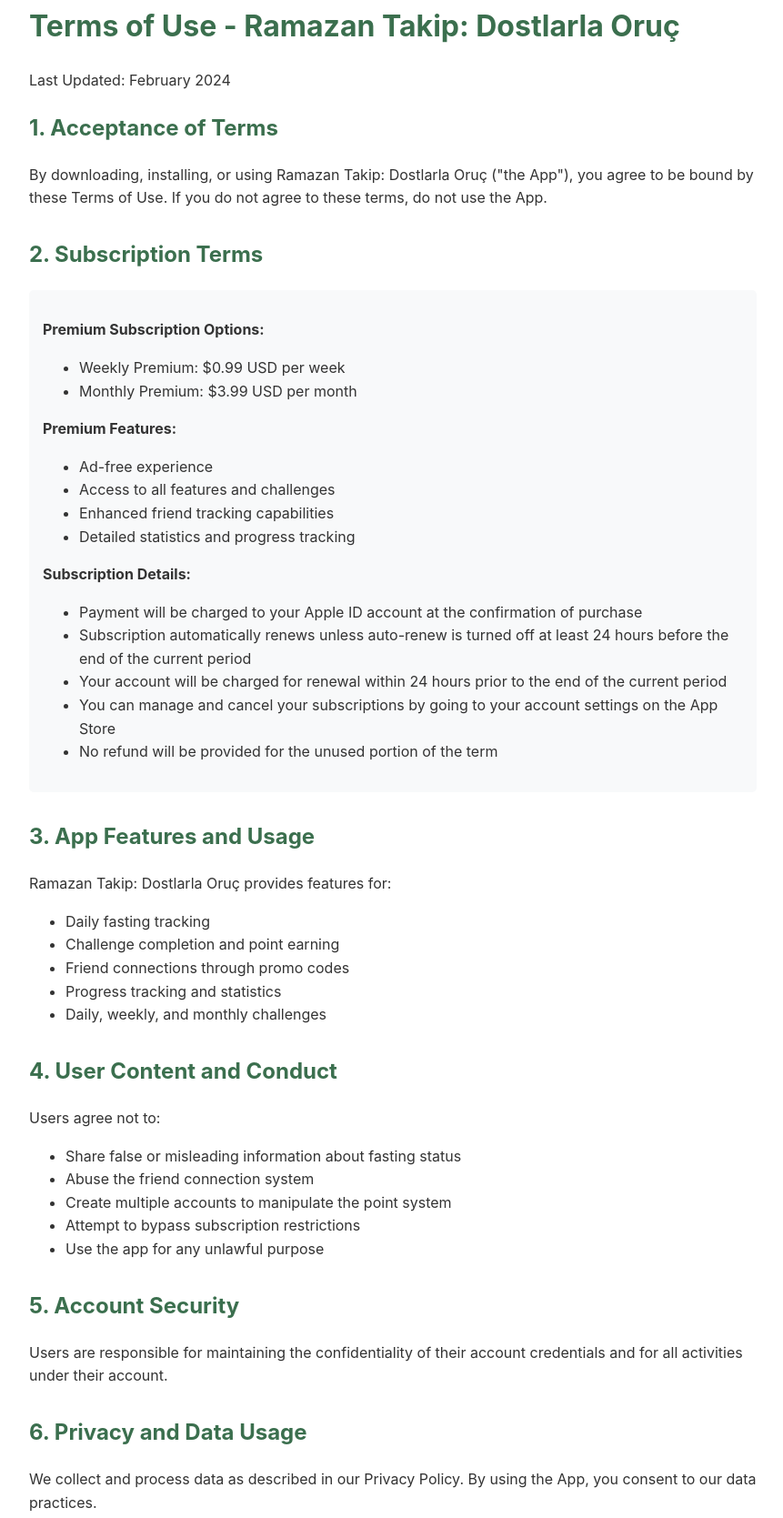
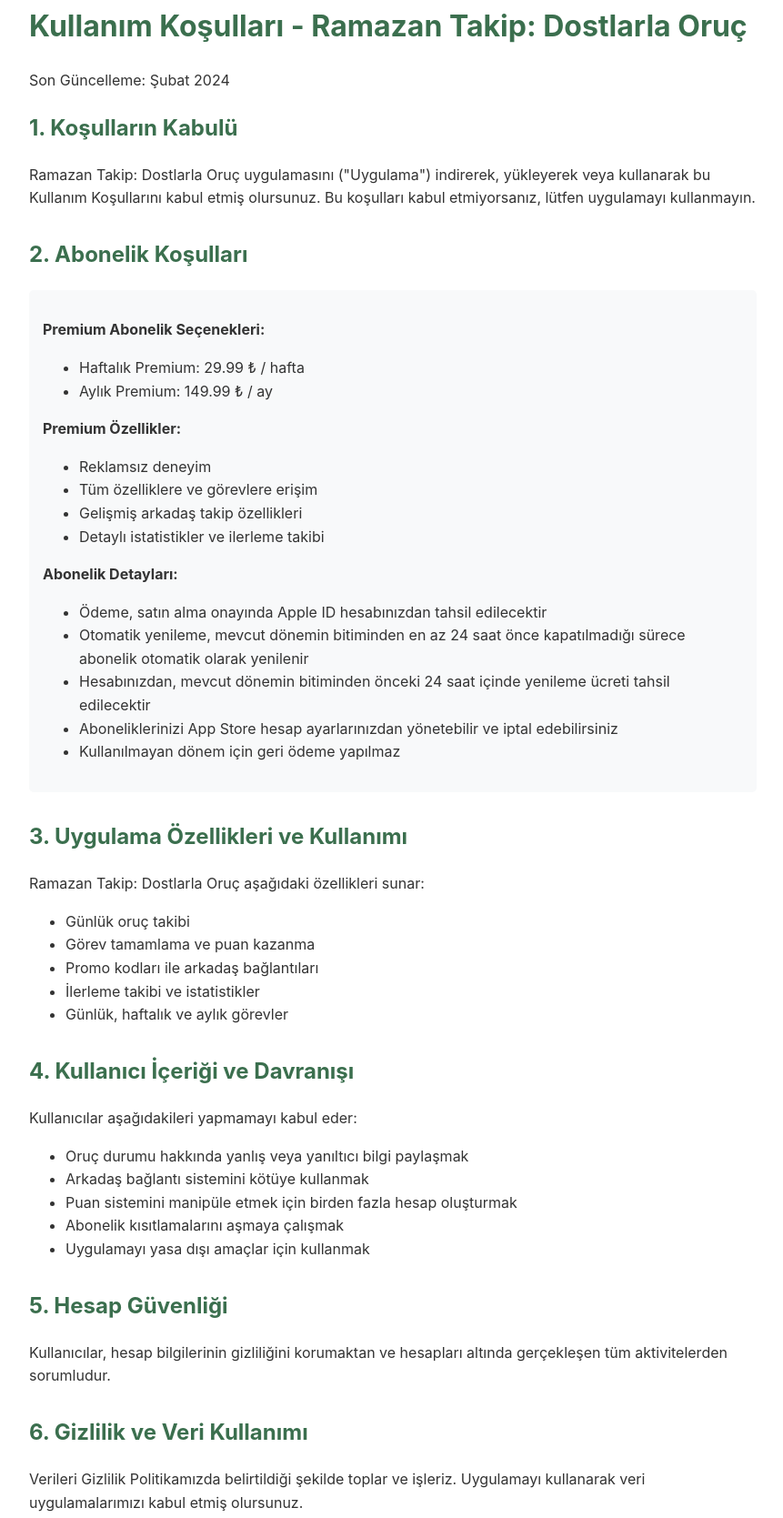
Before and after one commit to 32tarcan/32tarcan-Ramazan-Takip-Dostlarla-Oruc-Terms, a plain HTML site: page index.html in a window 1280 px wide. Shown: the part 38-1707 px from the top of the page at 91% size, without its empty margins (208-1069 px from the left). Drawn offline with Linux system fonts and the light colour scheme.

Commit message:
Update index.html

```diff
--- a/index.html
+++ b/index.html
@@ -1,9 +1,9 @@
 <!DOCTYPE html>
-<html lang="en">
+<html lang="tr">
 <head>
     <meta charset="UTF-8">
     <meta name="viewport" content="width=device-width, initial-scale=1.0">
-    <title>Terms of Use - Ramazan Takip: Dostlarla Oruç</title>
+    <title>Kullanım Koşulları - Ramazan Takip: Dostlarla Oruç</title>
     <style>
         body {
             font-family: -apple-system, BlinkMacSystemFont, 'Segoe UI', Roboto, Oxygen, Ubuntu, Cantarell, sans-serif;
@@ -28,93 +28,93 @@
     </style>
 </head>
 <body>
-    <h1>Terms of Use - Ramazan Takip: Dostlarla Oruç</h1>
-    <p>Last Updated: February 2024</p>
+    <h1>Kullanım Koşulları - Ramazan Takip: Dostlarla Oruç</h1>
+    <p>Son Güncelleme: Şubat 2024</p>
 
     <div class="section">
-        <h2>1. Acceptance of Terms</h2>
-        <p>By downloading, installing, or using Ramazan Takip: Dostlarla Oruç ("the App"), you agree to be bound by these Terms of Use. If you do not agree to these terms, do not use the App.</p>
+        <h2>1. Koşulların Kabulü</h2>
+        <p>Ramazan Takip: Dostlarla Oruç uygulamasını ("Uygulama") indirerek, yükleyerek veya kullanarak bu Kullanım Koşullarını kabul etmiş olursunuz. Bu koşulları kabul etmiyorsanız, lütfen uygulamayı kullanmayın.</p>
     </div>
 
     <div class="section">
-        <h2>2. Subscription Terms</h2>
+        <h2>2. Abonelik Koşulları</h2>
         <div class="highlight">
-            <p><strong>Premium Subscription Options:</strong></p>
+            <p><strong>Premium Abonelik Seçenekleri:</strong></p>
             <ul>
-                <li>Weekly Premium: $0.99 USD per week</li>
-                <li>Monthly Premium: $3.99 USD per month</li>
+                <li>Haftalık Premium: 29.99 ₺ / hafta</li>
+                <li>Aylık Premium: 149.99 ₺ / ay</li>
             </ul>
-            <p><strong>Premium Features:</strong></p>
+            <p><strong>Premium Özellikler:</strong></p>
             <ul>
-                <li>Ad-free experience</li>
-                <li>Access to all features and challenges</li>
-                <li>Enhanced friend tracking capabilities</li>
-                <li>Detailed statistics and progress tracking</li>
+                <li>Reklamsız deneyim</li>
+                <li>Tüm özelliklere ve görevlere erişim</li>
+                <li>Gelişmiş arkadaş takip özellikleri</li>
+                <li>Detaylı istatistikler ve ilerleme takibi</li>
             </ul>
-            <p><strong>Subscription Details:</strong></p>
+            <p><strong>Abonelik Detayları:</strong></p>
             <ul>
-                <li>Payment will be charged to your Apple ID account at the confirmation of purchase</li>
-                <li>Subscription automatically renews unless auto-renew is turned off at least 24 hours before the end of the current period</li>
-                <li>Your account will be charged for renewal within 24 hours prior to the end of the current period</li>
-                <li>You can manage and cancel your subscriptions by going to your account settings on the App Store</li>
-                <li>No refund will be provided for the unused portion of the term</li>
+                <li>Ödeme, satın alma onayında Apple ID hesabınızdan tahsil edilecektir</li>
+                <li>Otomatik yenileme, mevcut dönemin bitiminden en az 24 saat önce kapatılmadığı sürece abonelik otomatik olarak yenilenir</li>
+                <li>Hesabınızdan, mevcut dönemin bitiminden önceki 24 saat içinde yenileme ücreti tahsil edilecektir</li>
+                <li>Aboneliklerinizi App Store hesap ayarlarınızdan yönetebilir ve iptal edebilirsiniz</li>
+                <li>Kullanılmayan dönem için geri ödeme yapılmaz</li>
             </ul>
         </div>
     </div>
 
     <div class="section">
-        <h2>3. App Features and Usage</h2>
-        <p>Ramazan Takip: Dostlarla Oruç provides features for:</p>
+        <h2>3. Uygulama Özellikleri ve Kullanımı</h2>
+        <p>Ramazan Takip: Dostlarla Oruç aşağıdaki özellikleri sunar:</p>
         <ul>
-            <li>Daily fasting tracking</li>
-            <li>Challenge completion and point earning</li>
-            <li>Friend connections through promo codes</li>
-            <li>Progress tracking and statistics</li>
-            <li>Daily, weekly, and monthly challenges</li>
+            <li>Günlük oruç takibi</li>
+            <li>Görev tamamlama ve puan kazanma</li>
+            <li>Promo kodları ile arkadaş bağlantıları</li>
+            <li>İlerleme takibi ve istatistikler</li>
+            <li>Günlük, haftalık ve aylık görevler</li>
         </ul>
     </div>
 
     <div class="section">
-        <h2>4. User Content and Conduct</h2>
-        <p>Users agree not to:</p>
+        <h2>4. Kullanıcı İçeriği ve Davranışı</h2>
+        <p>Kullanıcılar aşağıdakileri yapmamayı kabul eder:</p>
         <ul>
-            <li>Share false or misleading information about fasting status</li>
-            <li>Abuse the friend connection system</li>
-            <li>Create multiple accounts to manipulate the point system</li>
-            <li>Attempt to bypass subscription restrictions</li>
-            <li>Use the app for any unlawful purpose</li>
+            <li>Oruç durumu hakkında yanlış veya yanıltıcı bilgi paylaşmak</li>
+            <li>Arkadaş bağlantı sistemini kötüye kullanmak</li>
+            <li>Puan sistemini manipüle etmek için birden fazla hesap oluşturmak</li>
+            <li>Abonelik kısıtlamalarını aşmaya çalışmak</li>
+            <li>Uygulamayı yasa dışı amaçlar için kullanmak</li>
         </ul>
     </div>
 
     <div class="section">
-        <h2>5. Account Security</h2>
-        <p>Users are responsible for maintaining the confidentiality of their account credentials and for all activities under their account.</p>
+        <h2>5. Hesap Güvenliği</h2>
+        <p>Kullanıcılar, hesap bilgilerinin gizliliğini korumaktan ve hesapları altında gerçekleşen tüm aktivitelerden sorumludur.</p>
     </div>
 
     <div class="section">
-        <h2>6. Privacy and Data Usage</h2>
-        <p>We collect and process data as described in our Privacy Policy. By using the App, you consent to our data practices.</p>
+        <h2>6. Gizlilik ve Veri Kullanımı</h2>
+        <p>Verileri Gizlilik Politikamızda belirtildiği şekilde toplar ve işleriz. Uygulamayı kullanarak veri uygulamalarımızı kabul etmiş olursunuz.</p>
     </div>
 
     <div class="section">
-        <h2>7. Limitation of Liability</h2>
-        <p>The App is provided "as is" without warranties of any kind. We are not liable for any damages arising from the use of the App.</p>
+        <h2>7. Sorumluluk Sınırlaması</h2>
+        <p>Uygulama "olduğu gibi" sunulmaktadır ve hiçbir garanti verilmemektedir. Uygulamanın kullanımından kaynaklanan herhangi bir zarardan sorumlu değiliz.</p>
     </div>
 
     <div class="section">
-        <h2>8. Changes to Terms</h2>
-        <p>We reserve the right to modify these terms at any time. Continued use of the App after changes constitutes acceptance of new terms.</p>
+        <h2>8. Koşullarda Değişiklik</h2>
+        <p>Bu koşulları herhangi bir zamanda değiştirme hakkını saklı tutarız. Değişikliklerden sonra uygulamayı kullanmaya devam etmeniz, yeni koşulları kabul ettiğiniz anlamına gelir.</p>
     </div>
 
     <div class="section">
-        <h2>9. Contact Information</h2>
-        <p>For questions about these terms, contact us at:</p>
-        <p>Email: tarcann.bahadir@gmail.com</p>
+        <h2>9. İletişim Bilgileri</h2>
+        <p>Bu koşullarla ilgili sorularınız için bize ulaşın:</p>
+        <p>E-posta: tarcann.bahadir@gmail.com</p>
     </div>
 
     <div class="section">
-        <h2>10. Governing Law</h2>
-        <p>These terms are governed by the laws of Turkey, without regard to conflict of law principles.</p>
+        <h2>10. Geçerli Hukuk</h2>
+        <p>Bu koşullar Türkiye Cumhuriyeti kanunlarına tabidir.</p>
     </div>
 </body>
 </html>
```
